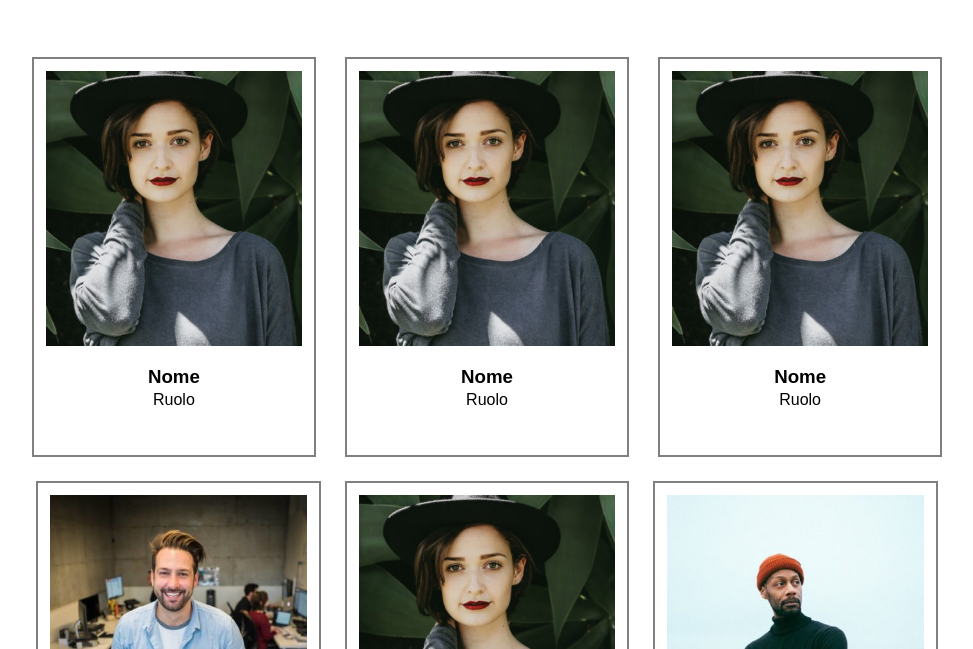
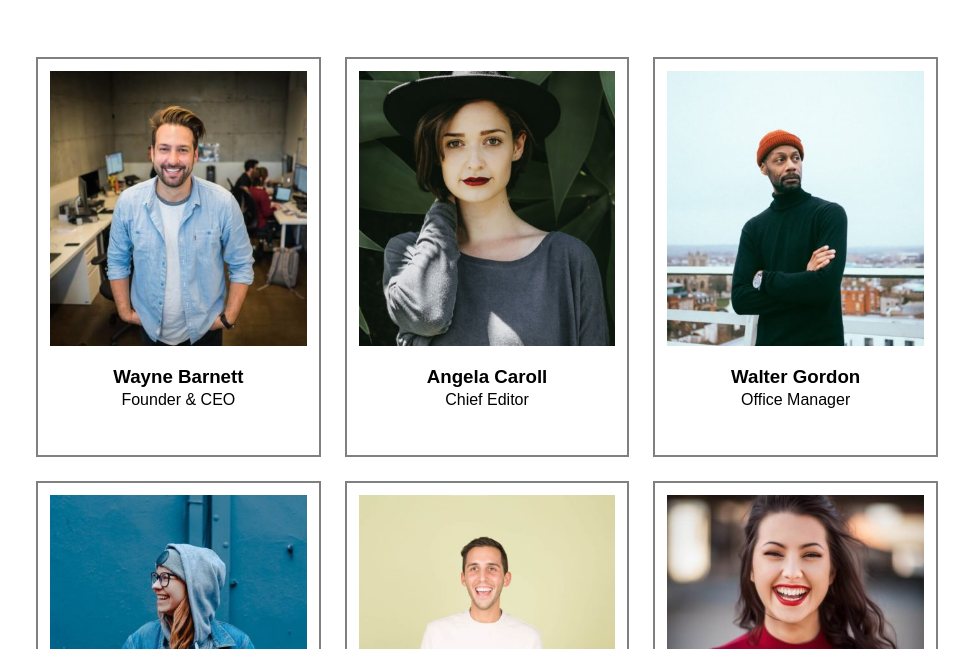
Before and after one commit to markcaf/js-our-team, a plain HTML site: page index.html in a window 1280 px wide. Shown: the part 151-800 px from the top of the page, without its empty margins (153-1126 px from the left). Drawn offline with Linux system fonts and the light colour scheme.

Commit message:
Hidden the static markup of the card with comments

```diff
--- a/index.html
+++ b/index.html
@@ -17,7 +17,7 @@
         <section id="members-container">
 
             <!-- Lista dei membri del team -->
-            <div class="member-card">
+            <!-- <div class="member-card">
                 <div class="member-image">
                     <img src="./img/angela-caroll-chief-editor.jpg" alt="Image of a team member">
                 </div>
@@ -26,29 +26,7 @@
                     <h3>Nome</h3>
                     <p>Ruolo</p>
                 </div>
-            </div>
-
-            <div class="member-card">
-                <div class="member-image">
-                    <img src="./img/angela-caroll-chief-editor.jpg" alt="Image of a team member">
-                </div>
-
-                <div class="member-text">
-                    <h3>Nome</h3>
-                    <p>Ruolo</p>
-                </div>
-            </div>
-
-            <div class="member-card">
-                <div class="member-image">
-                    <img src="./img/angela-caroll-chief-editor.jpg" alt="Image of a team member">
-                </div>
-
-                <div class="member-text">
-                    <h3>Nome</h3>
-                    <p>Ruolo</p>
-                </div>
-            </div>
+            </div> -->
 
         </section>
     </main>
```
